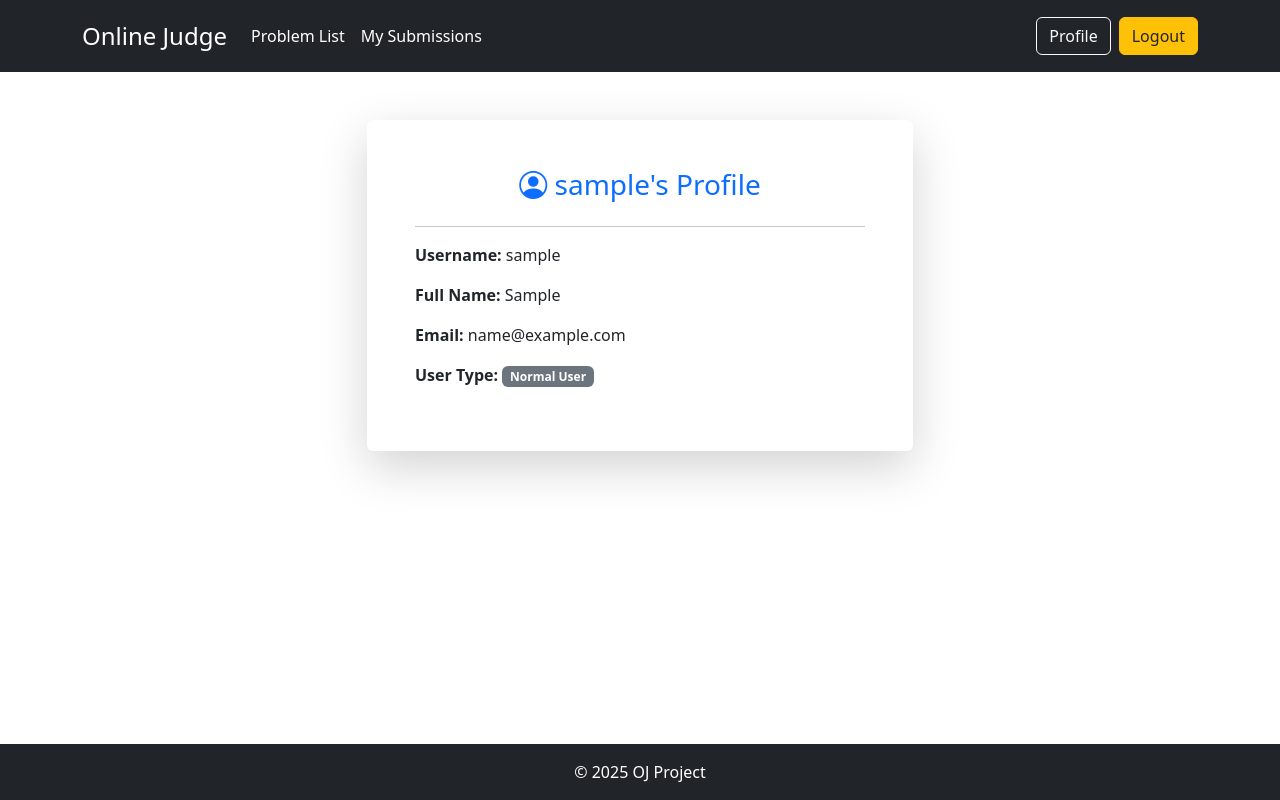
After one commit to avanigupta06/OJ-Project, a Django app: page /profile/ in a window 1280 px wide. The commit adds this page. Run offline with Django 5.2, Linux system fonts and the light colour scheme; the visitor is signed in with stand-in values (Sample User, id 1).

Commit message:
profile page

```diff
--- /dev/null
+++ b/accounts/templates/profile.html
@@ -0,0 +1,102 @@
+<!DOCTYPE html>
+<html lang="en">
+<head>
+    <meta charset="UTF-8">
+    <title>User Profile</title>
+    <link href="https://cdn.jsdelivr.net/npm/bootstrap@5.3.0/dist/css/bootstrap.min.css" rel="stylesheet">
+    <style>
+        html, body {
+            height: 100%;
+        }
+        .wrapper {
+            min-height: 100vh;
+            display: flex;
+            flex-direction: column;
+        }
+        .content {
+            flex: 1 0 auto;
+        }
+        footer {
+            flex-shrink: 0;
+        }
+    </style>
+</head>
+<body>
+
+<div class="wrapper">
+<!-- Header -->
+<header class="p-3 text-bg-dark mb-4">
+  <div class="container">
+    <div class="d-flex flex-wrap align-items-center justify-content-center justify-content-lg-start">
+      <a href="{% url 'problem_list' %}" class="d-flex align-items-center mb-2 mb-lg-0 text-white text-decoration-none">
+        <span class="fs-4 me-3">Online Judge</span>
+      </a>
+
+      <ul class="nav col-12 col-lg-auto me-lg-auto mb-2 justify-content-center mb-md-0">
+        <li><a href="/home/problems/" class="nav-link px-2 text-white">Problem List</a></li>
+        {% if user.is_authenticated %}
+            <li><a href="{% url 'my_submissions' %}" class="nav-link px-2 text-white">My Submissions</a></li>
+            {% if user.userextension.user_type == 'setter' or user.userextension.user_type == 'admin' %}
+                <li><a href="/home/problem_add/" class="nav-link px-2 text-white">Add Problem</a></li>
+                <li><a href="/home/add-hidden-testcase/" class="nav-link px-2 text-white">Add Hidden Test Case</a></li>
+                <li><a href="/compiler/submissions/" class="nav-link px-2 text-white">Submission List</a></li>
+            {% endif %}
+        {% endif %}
+      </ul>
+
+      <ul class="nav ms-auto">
+        {% if user.is_authenticated %}
+        <li class="nav-item me-2">
+            <a href="{% url 'profile' %}" class="btn btn-outline-light">Profile</a>
+        </li>
+        <li class="nav-item">
+            <a href="/auth/logout/" class="btn btn-warning text-dark">Logout</a>
+        </li>
+        {% endif %}
+      </ul>
+    </div>
+  </div>
+</header>
+
+<!-- Content -->
+<div class="container content my-4">
+    <div class="row justify-content-center">
+        <div class="col-md-8 col-lg-6">
+            <div class="card shadow-lg border-0">
+                <div class="card-body p-5">
+                    <h3 class="mb-4 text-center text-primary"><i class="bi bi-person-circle"></i> {{ user.username }}'s Profile</h3>
+                    <hr>
+                    <p><strong>Username:</strong> {{ user.username }}</p>
+                    <p><strong>Full Name:</strong> {{ user_extension.full_name }}</p>
+                    <p><strong>Email:</strong> {{ user.email }}</p>
+                    <p>
+                        <strong>User Type:</strong>
+                        <span class="badge
+                            {% if user_extension.user_type == 'admin' %}bg-danger
+                            {% elif user_extension.user_type == 'setter' %}bg-warning text-dark
+                            {% else %}bg-secondary
+                            {% endif %}">
+                            {{ user_extension.get_user_type_display }}
+                        </span>
+                    </p>
+                </div>
+            </div>
+        </div>
+    </div>
+</div>
+
+<!-- Footer -->
+<footer class="bg-dark text-white text-center py-3 mt-auto">
+    <div class="container">
+        <p class="mb-0">© 2025 OJ Project</p>
+    </div>
+</footer>
+
+</div>
+
+<!-- Bootstrap JS -->
+<script src="https://cdn.jsdelivr.net/npm/bootstrap@5.3.0/dist/js/bootstrap.bundle.min.js"></script>
+<!-- Optional: Bootstrap Icons -->
+<link href="https://cdn.jsdelivr.net/npm/bootstrap-icons@1.10.5/font/bootstrap-icons.css" rel="stylesheet">
+</body>
+</html>
--- a/accounts/urls.py
+++ b/accounts/urls.py
@@ -7,4 +7,5 @@ urlpatterns = [
     path('auth/login/', views.login_user, name='login'),
     path('auth/register/', views.register_user, name='register'),
     path('auth/logout/', views.logout_user, name='logout'),
+    path('profile/', views.profile_view, name='profile'),
 ]
--- a/accounts/views.py
+++ b/accounts/views.py
@@ -4,6 +4,9 @@ from django.contrib import messages
 from django.template import loader
 from django.http import HttpResponse
 from django.contrib.auth import authenticate, login, logout
+from django.contrib.auth.decorators import login_required
+from .models import UserExtension
+
 # Create your views here.
 
 def dashboard(request):
@@ -74,3 +77,17 @@ def logout_user(request):
     logout(request)
     messages.success(request, 'Logged out successfully.')
     return redirect('/auth/login/')
+
+@login_required
+def profile_view(request):
+    user = request.user
+    try:
+        user_extension = user.userextension
+    except UserExtension.DoesNotExist:
+        user_extension = None  # or handle fallback
+
+    context = {
+        'user': user,
+        'user_extension': user_extension
+    }
+    return render(request, 'profile.html', context)
```
Also changed, not shown: compiler/templates/submission_history.html (+8 -4 lines), compiler/templates/submission_list.html (+7 -3 lines), home/templates/add_hidden_testcase.html (+6 -2 lines), home/templates/add_problem.html (+6 -2 lines), home/templates/problem_list.html (+8 -3 lines).
